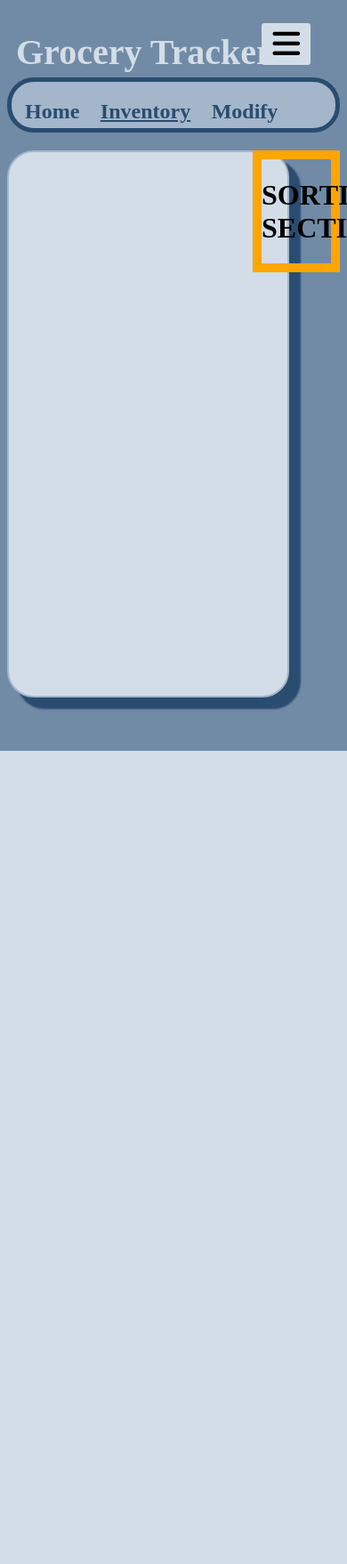
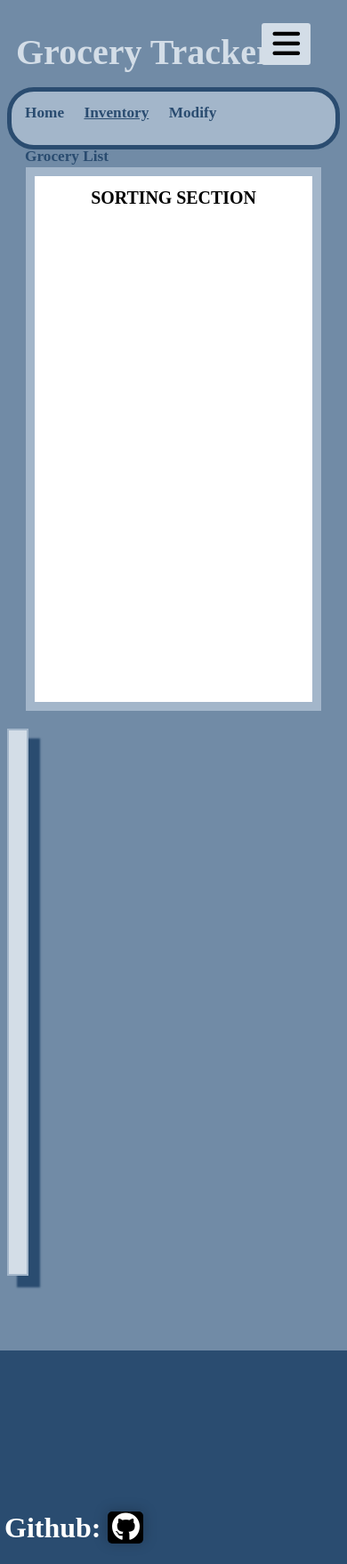
Before and after one commit to StevenWeng60/grocery-tracker, a Django app: page /groceries/development0 in a window 390 px wide; the page is wider, and only the part inside the window is pictured. Shown: that part at 89% size. Before the commit the page ends 844 px from the top of that part, so only its background shows below. Run offline with Django 4.2, Linux system fonts and the light colour scheme; data that the repository does not hold is empty; some libraries are stand-ins or nearby versions.

Commit message:
Made a base.css file and separated base css from individual page css for redundancy purposes

```diff
--- /dev/null
+++ b/src/groceries/static/base.css
@@ -0,0 +1,271 @@
+/*
+Media queries -
+desktop: 1200px;
+laptop: 1024px;
+tablet: 768px;
+phone: 480px;
+*/
+/* (BASE) General CSS for the body */
+body {
+  background-color: rgb(113, 139, 166);
+}
+
+/* (BASE) CSS for header */
+header {
+  display: inline-block;
+  height: 70px;
+  /*
+  border:10px solid black;
+  */
+}
+
+header>h1 {
+  color: rgb(211, 221, 231);
+  font-size: 2.5em;
+  padding-left: 10px;
+}
+
+/* (BASE) CSS for navbar */
+nav {
+  height: 50px;
+  /*
+  border:10px solid red;
+  */
+  color: rgb(42, 76, 112);
+  background-color: rgb(163, 182, 202);
+  border: 5px solid rgb(42, 76, 112);
+  border-radius: 30px;
+  padding: 0px 15px 10px 15px;
+  font-size: clamp(0.5rem, 0.5rem + .9vw, 1rem);
+}
+
+nav a {
+  color: rgb(42, 76, 112);
+}
+
+nav a:link {
+  text-decoration: none;
+  color: rgb(42, 76, 112);
+}
+
+nav a:hover {
+  color: white;
+  cursor: pointer;
+}
+
+nav .home {
+  display: inline-block;
+  margin-right: 5vw;
+  margin: 0px 5px 0px 0px auto;
+}
+
+
+nav .inventory {
+  display: inline-block;
+  margin-right: 5vw;
+  margin: 0px 5px 0px 0px auto;
+}
+
+
+nav .modifyinventory {
+  display: inline-block;
+  margin-right: 5vw;
+  margin: 0px 5px 0px 0px auto;
+}
+
+
+nav .grocerylist {
+  display: inline-block;
+  margin-right: 5vw;
+  margin: 0px 5px 0px 0px auto;
+}
+
+
+
+
+
+/* (BASE) Sidebar */
+.sidebar {
+  position: fixed;
+  right: -350px;
+  width: 250px;
+  height: 100%;
+  background: rgb(42, 76, 112);
+  user-select: none;
+  transition: all 1s ease;
+
+}
+
+.sidebar h1 {
+  font-size: 22px;
+  color: white;
+  text-align: center;
+  line-height: 70px;
+  background: rgba(90, 146, 206);
+}
+
+.sidebar ul a {
+  display: block;
+  height: 100%;
+  width: 100%;
+  line-height: 65px;
+  font-size: 20px;
+  color: white;
+  padding-right: 40px;
+  box-sizing: borderbox;
+  border-top: 1 px solid rgba(255, 255, 255, .1);
+  transition: .5s;
+}
+
+.sidebar ul li {
+  margin-left: -30px;
+  padding-right: 40px;
+  list-style: none;
+  text-decoration: none !important;
+}
+
+.sidebar a:link {
+  text-decoration: none;
+}
+
+.sidebar ul li:hover a {
+  padding-left: 30px;
+}
+
+.sidebar ul a i {
+  margin-right: 16px;
+}
+
+#check {
+  display: none;
+  position: absolute;
+  top: 1px;
+  right: 1px;
+}
+
+label {
+  position: absolute;
+  top: 1px;
+  right: 1px;
+}
+
+label #btn,
+label #cancel {
+  position: absolute;
+  cursor: pointer;
+  background: rgb(211, 221, 231);
+  border-radius: 3px;
+}
+
+label #btn {
+  right: 40px;
+  top: 25px;
+  font-size: 35px;
+  color: black;
+  padding: 6px 12px;
+  transition: all 1s;
+}
+
+label #cancel {
+  z-index: 1111;
+  right: 15px;
+  top: 40px;
+  font-size: 30px;
+  color: #0a5276;
+  padding: 4px 9px;
+  opacity: 0;
+}
+
+#check:checked~.sidebar {
+  right: 0;
+}
+
+#check:checked~label #btn {
+  right: 250px;
+  opacity: 0;
+  pointer-events: none;
+}
+
+#check:checked~label #cancel {
+  transition-delay: 1s, 5s;
+  opacity: 1;
+}
+
+
+/* (BASE) Footer */
+footer {
+  background-color: rgb(42, 76, 112);
+  position: absolute;
+  left: 0px;
+  width: 100%;
+  height: 15em;
+  padding: 0;
+  margin-top: 5em;
+  display: flex;
+}
+
+footer .github {
+  display: inline-block;
+  padding-left: 5px;
+  align-self: flex-end;
+}
+
+footer h1 {
+  color: white;
+  font-size: 2em;
+  align-self: flex-end;
+}
+
+footer #githublink {
+  color: white;
+  height: 80px;
+  border-radius: 5px;
+  background-color: black;
+}
+
+footer #githubimg {
+  width: 40px;
+  box-shadow: 0 0 15px 0 rgba(0, 0, 0, .25);
+  text-align: center;
+  line-height: normal;
+}
+
+footer #githubimg:hover {
+  width: 40px;
+  box-shadow: 0 0 20px 0 rgba(0, 0, 0, .60);
+  text-align: center;
+  line-height: normal;
+}
+
+
+/* (BASE) Content layout */
+.container {
+  display: grid;
+  grid-template-columns: repeat(5, 1fr);
+  gap: 20px;
+}
+
+/* (BASE) Header layout*/
+header {
+  grid-column: 1 / 6;
+  grid-row: 1;
+}
+
+/* (BASE) Nav layout */
+nav {
+  grid-column: 1 / 6;
+  grid-row: 2;
+}
+
+nav .inventory>a {
+  text-decoration: underline;
+}
+
+nav .inventory>a:hover {
+  color: rgb(42, 76, 112);
+}
+
+
+/* (BASE) Media queries */
+@media screen and (max-width: 720px) {
+}
--- a/src/groceries/static/developmentstyle.css
+++ b/src/groceries/static/developmentstyle.css
@@ -1,90 +1,19 @@
-/* General CSS for the body */
-body{
-  background-color: rgb(113, 139, 166);
-}
-
-/* CSS for header */
-header{
-  display:inline-block;
-  height: 7vh;
-  /*
-  border:10px solid black;
-  */
-}
-
-header > h1{
-  color: rgb(211, 221, 231);
-  font-size: 2.5em;
-  padding-left: 10px;
-}
-
-/* CSS for navbar */
-nav {
-  height: 5vh;
-  /*
-  border:10px solid red;
-  */
-  color: rgb(42, 76, 112);
-  background-color:rgb(163, 182, 202);
-  border: 5px solid rgb(42, 76, 112);
-  border-radius:30px;
-  padding:0px 15px 10px 15px;
-}
-
-nav a{
-  color: rgb(42, 76, 112);
-}
-
-nav a:link{
-  text-decoration:none;
-  color:rgb(42, 76, 112);
-}
-
-nav a:hover{
-  color: white;
-  cursor: pointer;
-}
-
-nav .home{
-  display:inline-block;
-  margin-right: 5vw;
-}
-
-
-nav .inventory{
-  display:inline-block;
-  margin-right: 5vw;
-}
-
-
-nav .modifyinventory{
-  display:inline-block;
-  margin-right: 5vw;
-}
-
-
-nav .grocerylist{
-  display:inline-block;
-  margin-right: 5vw;
-}
-
-
-/* CSS for grocery inventory */
+/* CSS for grocery inventory block */
 main {
   display: inline-block;
 }
 
 .inventorycontainer{
-  height: 70vh;
-  width: 75vw;
+  height:70vh;
+  max-width: 150rem;
   background-color: rgb(211, 221, 231);
   border:2px solid rgb(163, 182, 202);
   box-shadow: 12px 12px 2px 1px rgba(42, 76, 112);
-  border-radius:30px;
   display: inline-flex;
   flex-wrap: wrap;
   gap: 20px;
   padding:10px;
+  overflow: scroll;
 }
 
 .box{
@@ -96,8 +25,8 @@ main {
   background-color:rgb(75, 107, 140, 0.3);
   border-radius: 15px;
   box-shadow: 0 0 15px 0 rgba(0, 0, 0, .25);
-  height: 7em;
-  width: 7em;
+  height: 6em;
+  width: 6em;
   margin: .8em;
   border: 3px solid rgb(42, 76, 122);
   padding:5px;
@@ -112,181 +41,43 @@ main {
 
 /* Sorting section */
 .sorter {
+  background-color:white;
   display: inline-block;
   padding-top: 0px;
   width: 20vw;
-  height: 30vw;
-  border: 10px solid orange;
+  height: 70vh;
+  border: 10px solid rgb(163, 182, 202);
   text-align:center;
 }
 
-
-
-
-
-
-
-
-/* Sidebar */
-.sidebar{
-  position: fixed;
-  right: -350px;
-  width:250px;
-  height:100%;
-  background: rgb(42, 76, 112);
-  user-select: none;
-  transition: all 1s ease;
-
+.sorter h1 {
+  font-size: clamp(1rem, 1rem + 1vw, 3rem);
 }
 
-.sidebar h1 {
-  font-size: 22px;
-  color: white;
-  text-align:center;
-  line-height:70px;
-  background: rgba(90, 146, 206);
-}
-
-.sidebar ul a{
-  display: block;
-  height: 100%;
-  width: 100%;
-  line-height: 65px;
-  font-size: 20px;
-  color: white;
-  padding-right: 40px;
-  box-sizing: borderbox;
-  border-top: 1 px solid rgba(255, 255, 255, .1);
-  transition: .5s;
-}
-
-.sidebar  ul  li {
-  margin-left: -30px;
-  padding-right:40px;
-  list-style:none;
-  text-decoration:none !important;
-}
-
-.sidebar a:link{
-  text-decoration:none;
-}
-
-.sidebar ul li:hover a{
-  padding-left:30px;
-}
-
-.sidebar ul a i {
-  margin-right:16px;
-}
-
-#check{
-  display:none;
-  position:absolute;
-  top:1px;
-  right:1px;
-}
-
-label{
-  position:absolute;
-  top:1px;
-  right:1px;
-}
-
-label #btn, label #cancel{
-  position: absolute;
-  cursor: pointer;
-  background: rgb(211, 221, 231);
-  border-radius:3px;
-}
-
-label #btn{
-  right: 40px;
-  top: 25px;
-  font-size: 35px;
-  color: black;
-  padding: 6px 12px;
-  transition: all 1s;
-}
-
-label #cancel{
-  z-index: 1111;
-  right: 15px;
-  top:40px;
-  font-size:30px;
-  color: #0a5276;
-  padding: 4px 9px;
-  opacity: 0;
-}
-
-#check:checked ~ .sidebar{
-  right:0;
-}
-
-#check:checked ~ label #btn {
-  right: 250px;
-  opacity:0;
-  pointer-events:none;
-}
-
-#check:checked ~ label #cancel {
-  transition-delay: 1s, 5s;
-  opacity: 1;
-}
-
-
-
-
-
-
-
-
-
-
-
-
-
 /* Content layout */
-.container {
-  display: grid;
-  grid-template-columns: repeat(5, 1fr);
-  gap: 20px;
-}
-
-header {
-  grid-column: 1 / 6;
-  grid-row: 1;
-}
-
-/* Nav layout */
-nav{
-  grid-column: 1 / 6;
-  grid-row: 2;
-}
-
-nav .inventory > a{
-  text-decoration: underline;
-}
-
-nav .inventory > a:hover{
-  color:rgb(42, 76, 112);
-}
-
-
-
-
-
-
 .sorter {
   grid-column: 5;
   grid-row: 3;
 }
 
 main {
-  grid-column: 1 / 4;
+  grid-column: 1 / 5;
   grid-row: 3;
 }
 
-footer {
-  grid-column: 1 / 3;
-  grid-row: 4;
+
+@media screen and (max-width: 720px){
+  .sorter{
+    grid-column: 1 / 6;
+    grid-row:3;
+    margin:auto;
+    width:80vw;
+  }
+  main{
+    grid-column: 1 / 6;
+    grid-row:4;
+  }
+  footer{
+    grid-row:5;
+  }
 }
--- a/src/groceries/templates/groceries/grocery_development_0.html
+++ b/src/groceries/templates/groceries/grocery_development_0.html
@@ -10,7 +10,8 @@
     integrity="sha384-Gn5384xqQ1aoWXA+058RXPxPg6fy4IWvTNh0E263XmFcJlSAwiGgFAW/dAiS6JXm" crossorigin="anonymous">
   -->
   {% load static %}
-  <link rel="stylesheet" href="{% static 'developmentstyle.css' %}?{% now "U"}">
+  <link rel="stylesheet" href="{% static 'base.css' %}?{% now 'U'}">
+  <link rel="stylesheet" href="{% static 'developmentstyle.css' %}?{% now 'U'}">
   <script src="https://kit.fontawesome.com/bd5445f265.js" crossorigin="anonymous"></script>
 </head>
 
@@ -70,11 +71,14 @@
       </ul>
     </div>
 
-    <!-- Footer -->
-    <footer>
-    </footer>
+  </div>
 
-  </div>
+  <!-- Footer -->
+  <footer>
+    <div class="github">
+      <h1>Github: <a href="https://github.com/StevenWeng60" id="githublink" target="_blank"><i class="fa-brands fa-github" id="githubimg"></i></a></h1>
+    </div>
+  </footer>
 
     <!-- Bootstrap Javascript
 
```
